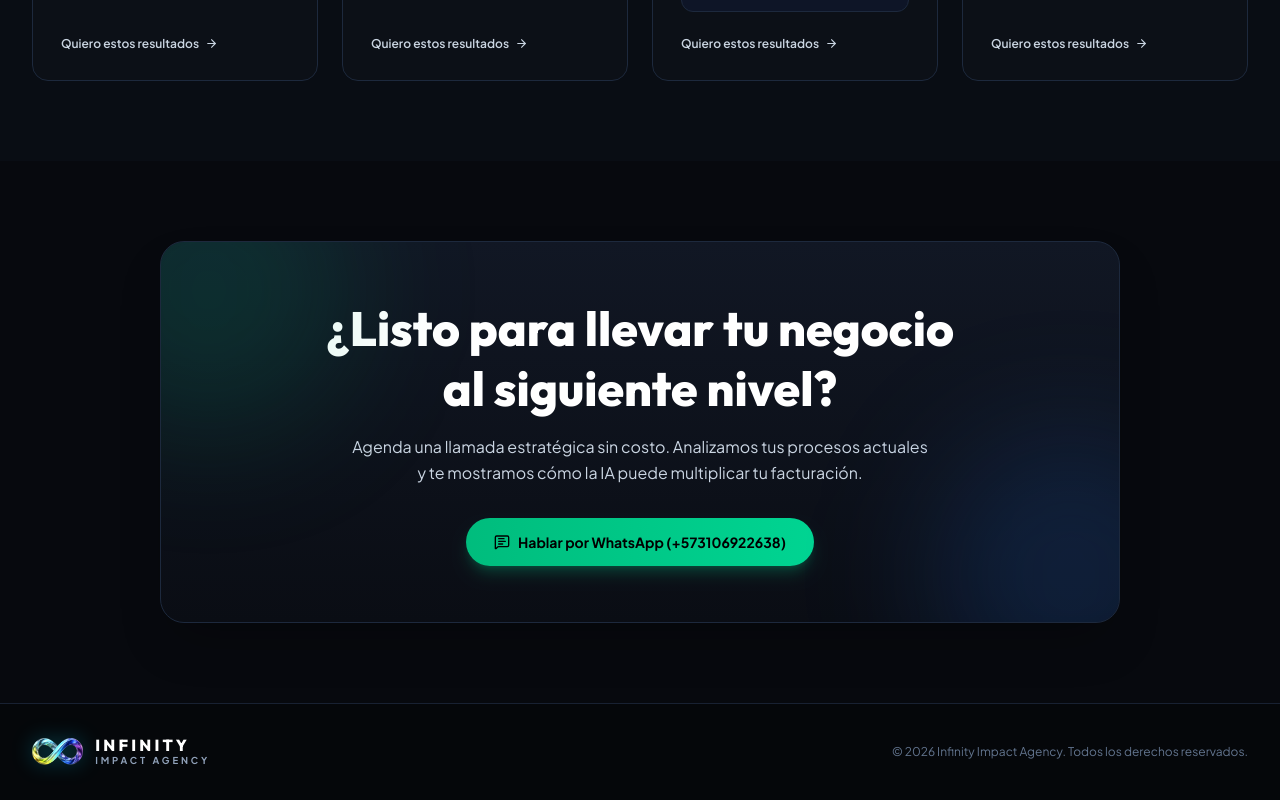
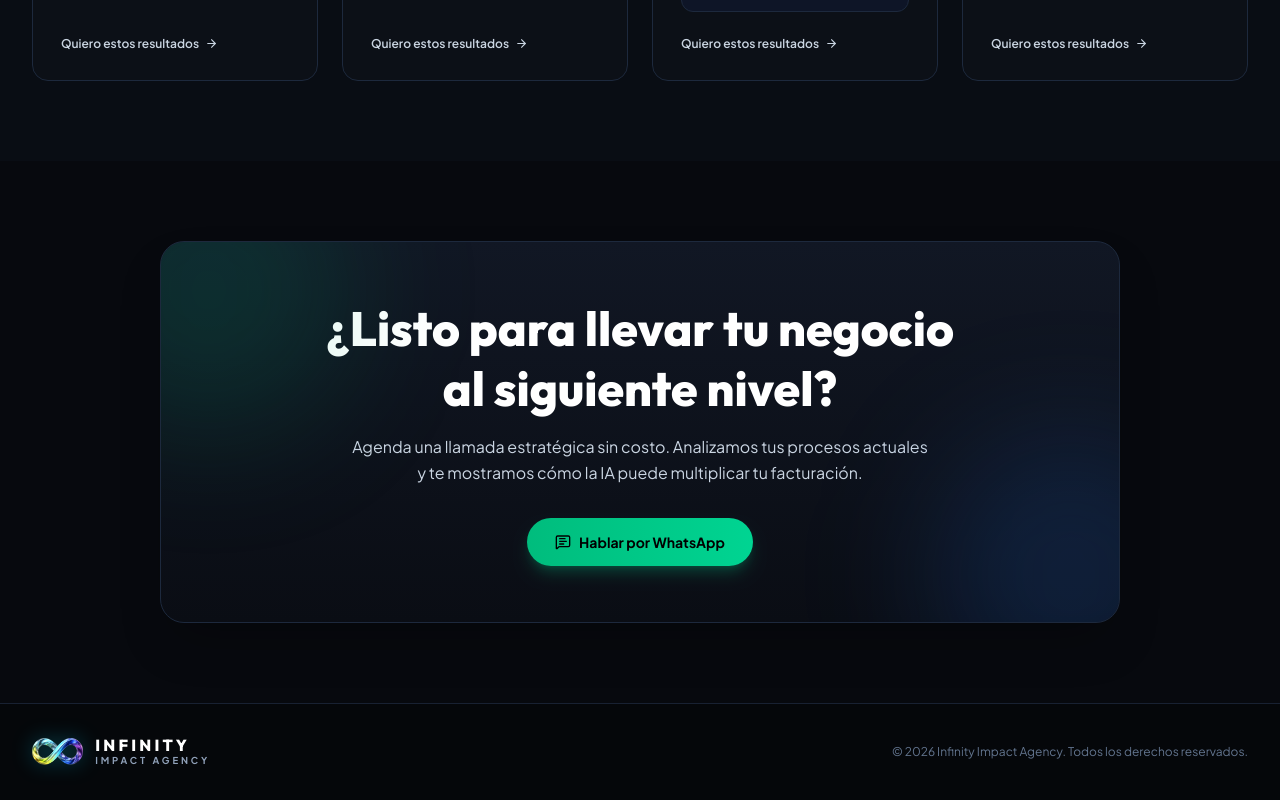
Before and after one commit to Jhostiel/Landing_page, a React (Vite) app: page / in a window 1280 px wide. Shown: the part 4322-5122 px from the top of the page. Built offline with nearby package versions, Linux system fonts and the light colour scheme; no server answers.

Commit message:
feat(config): add configurable WhatsApp greeting message
Allow administrators to define a custom default message for WhatsApp contact links via the dashboard and configuration files, enhancing lead engagement.

```diff
--- a/data/agency_config.json
+++ b/data/agency_config.json
@@ -3,6 +3,7 @@
   "headline": "Automatizamos el Crecimiento de tu Negocio con Inteligencia Artificial",
   "subheadline": "Agentes inteligentes para WhatsApp, captación automatizada de clientes de alto valor y páginas web de alta conversión.",
   "whatsappNumber": "+573106922638",
+  "whatsappDefaultMessage": "¡Hola! Me comunico desde su sitio web y me gustaría hablar con un asesor.",
   "contactEmail": "infinityimpactagency@gmail.com",
   "supportHoursText": "Lunes a Viernes 08:00 a 16:00 hrs | Sábados 10:00 a 14:00 hrs",
   "hoursConfig": {
--- a/src/App.tsx
+++ b/src/App.tsx
@@ -516,7 +516,8 @@ export default function App() {
   }
 
   const cleanWhatsAppNumber = agencyConfig.whatsappNumber.replace(/[^0-9]/g, '');
-  const waContactLink = `https://wa.me/${cleanWhatsAppNumber}?text=${encodeURIComponent('Hola Infinity Impact Agency, deseo información sobre sus servicios de automatización con IA.')}`;
+  const waGreeting = agencyConfig.whatsappDefaultMessage || '¡Hola! Me comunico desde su sitio web y me gustaría hablar con un asesor.';
+  const waContactLink = `https://wa.me/${cleanWhatsAppNumber}?text=${encodeURIComponent(waGreeting)}`;
 
   return (
     <div className="min-h-screen bg-[#07090e] text-slate-100 font-['Plus_Jakarta_Sans',sans-serif] selection:bg-emerald-500/30 selection:text-emerald-300 relative">
@@ -1081,7 +1082,7 @@ export default function App() {
               className="px-7 py-3.5 rounded-full font-bold text-sm bg-gradient-to-r from-emerald-500 to-emerald-400 hover:from-emerald-400 hover:to-emerald-300 text-black shadow-lg shadow-emerald-500/25 transition-all flex items-center gap-2 cursor-pointer touch-tap"
             >
               <MessageSquareText size={16} />
-              <span>Hablar por WhatsApp ({agencyConfig.whatsappNumber})</span>
+              <span>Hablar por WhatsApp</span>
             </motion.a>
           </div>
         </motion.div>
--- a/src/adminDefaults.ts
+++ b/src/adminDefaults.ts
@@ -5,6 +5,7 @@ export const DEFAULT_AGENCY_CONFIG: AgencySiteConfig = {
   "headline": "Automatizamos el Crecimiento de tu Negocio con Inteligencia Artificial",
   "subheadline": "Agentes inteligentes para WhatsApp, captación automatizada de clientes de alto valor y páginas web de alta conversión.",
   "whatsappNumber": "+573106922638",
+  "whatsappDefaultMessage": "¡Hola! Me comunico desde su sitio web y me gustaría hablar con un asesor.",
   "contactEmail": "infinityimpactagency@gmail.com",
   "supportHoursText": "Lunes a Viernes 08:00 a 16:00 hrs | Sábados 10:00 a 14:00 hrs",
   "hoursConfig": {
@@ -90,7 +91,7 @@ export const DEFAULT_AGENCY_CONFIG: AgencySiteConfig = {
 const STORAGE_KEY = 'infinity_agency_site_config';
 const NOTIFICATIONS_KEY = 'infinity_admin_notifications';
 const CONFIG_VERSION_KEY = 'infinity_config_version';
-const CURRENT_CONFIG_VERSION = '2026.09.09.v3';
+const CURRENT_CONFIG_VERSION = '2026.09.09.v4';
 
 export function loadAgencyConfig(): AgencySiteConfig {
   try {
--- a/src/components/AdminDashboard.tsx
+++ b/src/components/AdminDashboard.tsx
@@ -2359,6 +2359,22 @@ export const AdminDashboard: React.FC<AdminDashboardProps> = ({
                       onChange={(e) => setConfig({ ...config, whatsappNumber: e.target.value })}
                       className="w-full bg-[#141b29] border border-slate-700 rounded-lg px-3 py-2 text-sm text-white focus:outline-none focus:border-cyan-500"
                     />
+                  </div>
+
+                  <div>
+                    <label className="block text-xs font-semibold text-slate-300 mb-1">
+                      Mensaje Automático de Saludo (WhatsApp)
+                    </label>
+                    <input
+                      type="text"
+                      value={config.whatsappDefaultMessage || ''}
+                      placeholder="¡Hola! Me comunico desde su sitio web y me gustaría hablar con un asesor."
+                      onChange={(e) => setConfig({ ...config, whatsappDefaultMessage: e.target.value })}
+                      className="w-full bg-[#141b29] border border-slate-700 rounded-lg px-3 py-2 text-sm text-white focus:outline-none focus:border-cyan-500 placeholder-slate-500"
+                    />
+                    <p className="text-[11px] text-slate-400 mt-1">
+                      Mensaje inicial abierto que verá el visitante al hacer clic en el botón de WhatsApp.
+                    </p>
                   </div>
 
                   <div>
--- a/src/types.ts
+++ b/src/types.ts
@@ -56,6 +56,7 @@ export interface AgencySiteConfig {
   headline: string;
   subheadline: string;
   whatsappNumber: string;
+  whatsappDefaultMessage?: string;
   contactEmail: string;
   supportHoursText: string;
   hoursConfig: AgencyHoursConfig;
```
